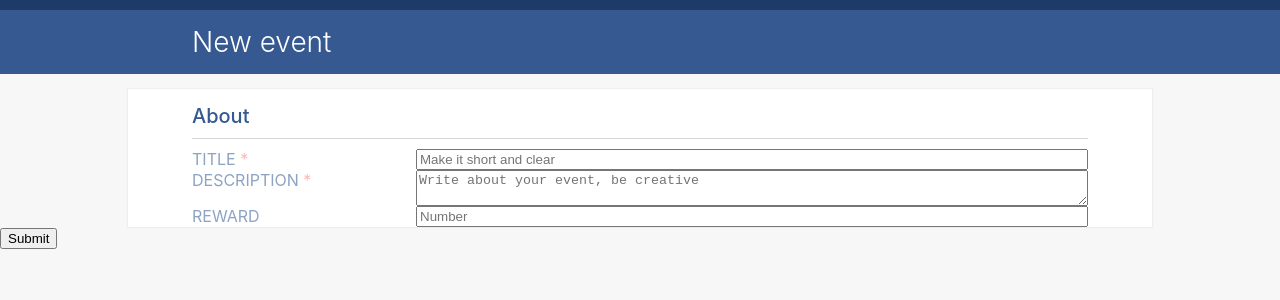
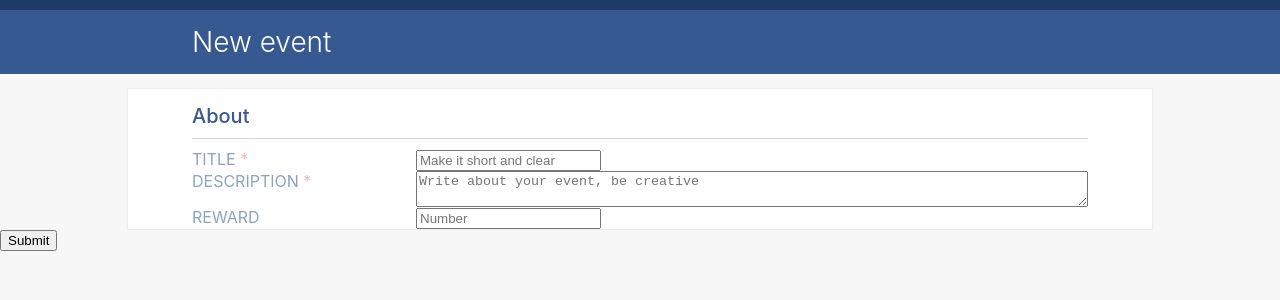
Before and after one commit to sylvestertarnowski/hotree-task, a React (Create React App) app: page / in a window 1280 px wide. Shown: the top 300 px of the page. Built offline with nearby package versions, Linux system fonts and the light colour scheme.

Commit message:
Label now correctly points to input ID

```diff
--- a/src/components/InputText.tsx
+++ b/src/components/InputText.tsx
@@ -13,24 +13,30 @@ const InputText: React.FC<P> = (props) => {
     const { name, required, placeholder, type } = props;
     if(required) {
         return (
+            <div>
                 <input
                     name={name}
+                    id={name}
                     required
                     placeholder={placeholder}
                     type={type}
                     value={value}
                     onChange={e => setValue(e.target.value)}
                 />
+            </div>
         )
     }
     return (
+        <div>
             <input
                 name={name}
+                id={name}
                 placeholder={placeholder}
                 type={type}
                 value={value}
                 onChange={e => setValue(e.target.value)}
             />
+        </div>
     )
 }
 
--- a/src/components/InputTextArea.tsx
+++ b/src/components/InputTextArea.tsx
@@ -2,28 +2,19 @@ import React, { useState } from 'react';
 
 type P = {
     name: string;
-    required: boolean;
     placeholder: string;
 }
 
 const InputTextArea: React.FC<P> = (props) => {
     const [value, setValue] = useState("");
 
-    const { name, required, placeholder } = props;
-    if(required) {
-        return (
-            <textarea
-                name={name}
-                required
-                placeholder={placeholder}
-                value={value}
-                onChange={e => setValue(e.target.value)}
-            />
-        )
-    }
+    const { name, placeholder } = props;
+
     return (
         <textarea
             name={name}
+            id={name}
+            required
             placeholder={placeholder}
             value={value}
             onChange={e => setValue(e.target.value)}
--- a/src/components/Main.tsx
+++ b/src/components/Main.tsx
@@ -67,7 +67,6 @@ class Main extends React.Component<P, State> {
                         <Label text="description" mandatory={true} name="description"/>
                         <InputTextArea
                             name="description"
-                            required={true}
                             placeholder="Write about your event, be creative"
                         />
                         <Label text="reward" mandatory={false} name="reward" />
```
Lines whose indentation alone changed are shown as unchanged.
